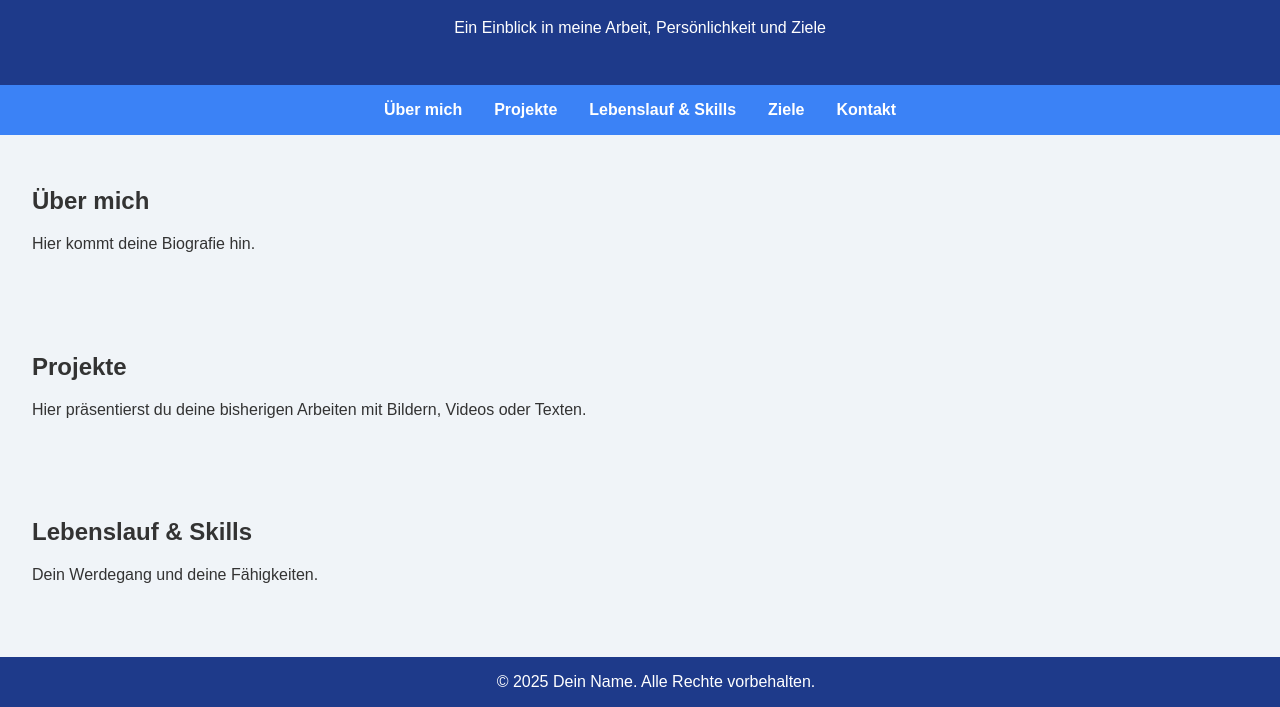
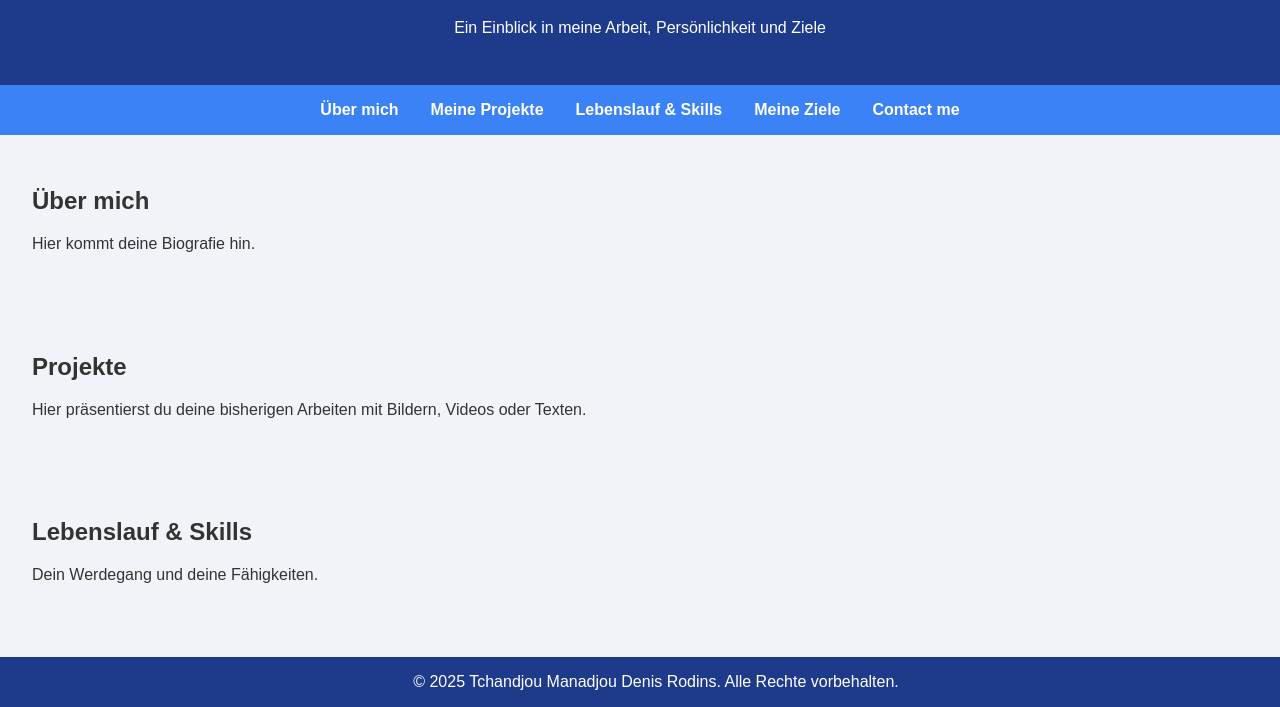
Before and after one commit to the-datamen/My-Portfolio, a plain HTML site: page index.html in a window 1280 px wide. Shown: the part 93-800 px from the top of the page. Drawn offline with Linux system fonts and the light colour scheme.

Commit message:
Update index.html
Personalisierung

```diff
--- a/index.html
+++ b/index.html
@@ -51,10 +51,10 @@
 
   <nav>
     <a href="#about">Über mich</a>
-    <a href="#projects">Projekte</a>
+    <a href="#projects">Meine Projekte</a>
     <a href="#skills">Lebenslauf & Skills</a>
-    <a href="#goals">Ziele</a>
-    <a href="#contact">Kontakt</a>
+    <a href="#goals">Meine Ziele</a>
+    <a href="#contact">Contact me</a>
   </nav>
 
   <section id="about">
@@ -84,7 +84,7 @@
   </section>
 
   <footer>
-    &copy; 2025 Dein Name. Alle Rechte vorbehalten.
+    &copy; 2025 Tchandjou Manadjou Denis Rodins. Alle Rechte vorbehalten.
   </footer>
 </body>
 </html>
```
